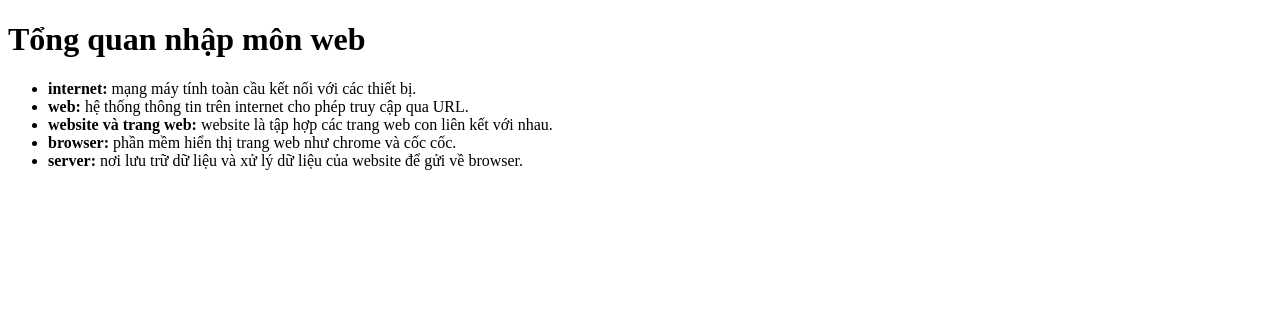
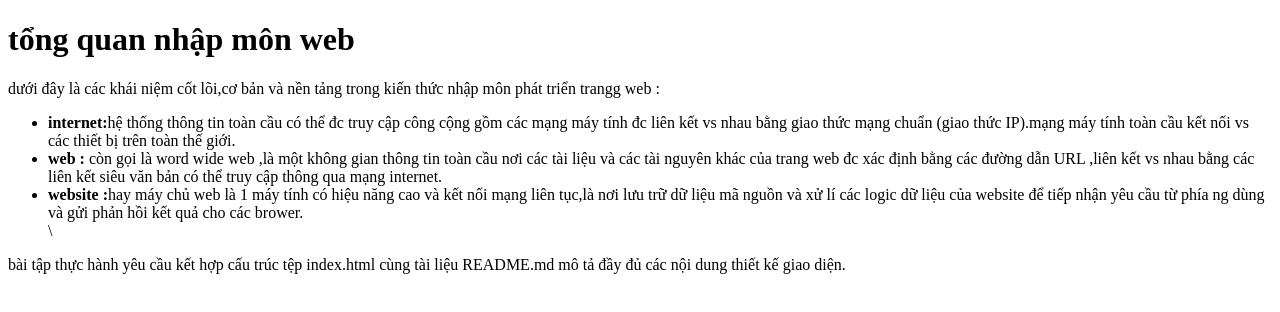
Before and after one commit to ngoquocvuong207/wed7, a plain HTML site: page index.html in a window 1280 px wide. Drawn offline with Linux system fonts and the light colour scheme.

Commit message:
Update index.html

```diff
--- a/index.html
+++ b/index.html
@@ -1,20 +1,38 @@
+<!-- MINI-PROJECT: Mini-project 1: Website nhập môn Web căn bản
+Yêu cầu: Tạo repository GitHub có index.html trình bày Internet, Web, website, trang web, browser, server; có README mô tả mục tiêu; bật GitHub Pages.
+
+Cấu trúc repo đề xuất:
+- index.html
+- css/style.css
+- js/script.js
+- assets/
+- README.md
+
+TODO: Tự viết website hoàn chỉnh, không nộp một file rỗng hoặc code copy sẵn.
+-->
+
 <!DOCTYPE html>
 <html lang="vi">
 <head>
-    <meta charset="UTF-8">
-    <title>Nhập môn Web</title>
+  <meta charset="UTF-8">
+  <meta name="viewport" content="width=device-width, initial-scale=1.0">
+  <title>wed intro learning lab - tổng quan nhập môn web</title>
 </head>
 <body>
 
-    <h1>Tổng quan nhập môn web</h1>
+    <h1>tổng quan nhập môn web</h1>
+
+    <p>dưới đây là các khái niệm cốt lõi,cơ bản và nền tảng trong kiến thức nhập môn phát triển trangg web :</p>
 
     <ul>
-        <li><b>internet:</b> mạng máy tính toàn cầu kết nối với các thiết bị.</li>
-        <li><b>web:</b> hệ thống thông tin trên internet cho phép truy cập qua URL.</li>
-        <li><b>website và trang web:</b> website là tập hợp các trang web con liên kết với nhau.</li>
-        <li><b>browser:</b> phần mềm hiển thị trang web như chrome và cốc cốc.</li>
-        <li><b>server:</b> nơi lưu trữ dữ liệu và xử lý dữ liệu của website để gửi về browser.</li>
+        <li><b>internet:</b>hệ thống thông tin toàn cầu có thể đc truy cập công cộng gồm các mạng máy tính đc liên kết vs nhau bằng giao thức mạng chuẩn (giao thức IP).mạng máy tính toàn cầu kết nối vs các thiết bị trên toàn thế giới.</li>
+
+        <li><b>web :</b> còn gọi là word wide web ,là một không gian thông tin toàn cầu nơi các tài liệu và các tài nguyên khác của trang web đc xác định bằng các đường dẫn URL ,liên kết vs nhau bằng các liên kết siêu văn bản có thể truy cập thông qua mạng internet.</li>
+
+        <li><b>website :</b>hay máy chủ web là 1 máy tính có hiệu năng cao và kết nối mạng liên tục,là nơi lưu trữ dữ liệu mã nguồn và xử lí các logic dữ liệu của website để tiếp nhận yêu cầu từ phía ng dùng và gửi phản hồi kết quả cho các brower.</li>\
     </ul>
+
+    <p>bài tập thực hành yêu cầu kết hợp cấu trúc tệp index.html cùng tài liệu README.md mô tả đầy đủ các nội dung thiết kế giao diện.</p>
 
 </body>
 </html>
```
